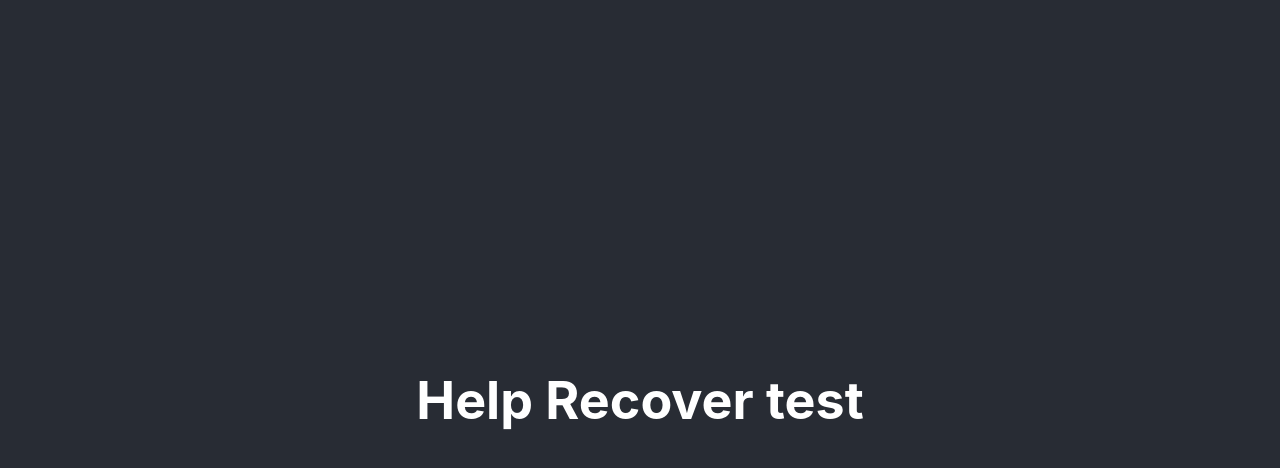
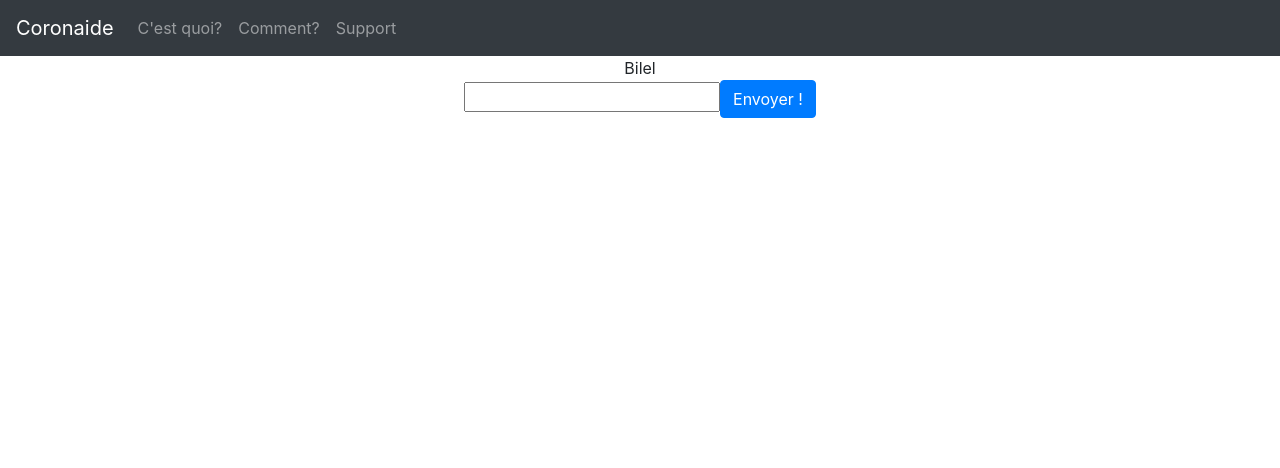
Before and after one commit to tresor-ruph/helpRecover-Web, a React (Create React App) app: page /chat in a window 1280 px wide. Shown: the top 468 px of the page. Built offline with nearby package versions, Linux system fonts and the light colour scheme.

Commit message:
site plus complet

```diff
--- a/package.json
+++ b/package.json
@@ -3,13 +3,14 @@
   "version": "0.1.0",
   "private": true,
   "engines": {
-    "node" : "12.18.0",
-    "npm"  : "6.14.4"
+    "node": "12.18.0",
+    "npm": "6.14.4"
   },
   "dependencies": {
     "@testing-library/jest-dom": "^4.2.4",
     "@testing-library/react": "^9.3.2",
     "@testing-library/user-event": "^7.1.2",
+    "mdbreact": "^4.27.0",
     "react": "^16.14.0",
     "react-dom": "^16.14.0",
     "react-scripts": "3.4.3"
--- a/public/index.html
+++ b/public/index.html
@@ -2,6 +2,10 @@
 <html lang="en">
   <head>
     <meta charset="utf-8" />
+    <link rel="icon" href="%PUBLIC_URL%/favicon.ico" />
+    <script src="https://ajax.googleapis.com/ajax/libs/jquery/3.5.1/jquery.min.js"></script>
+    <script src="https://cdnjs.cloudflare.com/ajax/libs/popper.js/1.16.0/umd/popper.min.js"></script>
+    <script src="https://maxcdn.bootstrapcdn.com/bootstrap/4.5.2/js/bootstrap.min.js"></script>
     <meta name="viewport" content="width=device-width, initial-scale=1" />
     <meta name="theme-color" content="#000000" />
     <meta
--- a/src/App.js
+++ b/src/App.js
@@ -1,14 +1,22 @@
 import React from 'react';
+import Entete from './Component/Entete'
 import './App.css';
+import 'bootstrap/dist/css/bootstrap.min.css'
+import {BrowserRouter as Router, Route } from 'react-router-dom';
+import chat from "./Component/chat"
+import home from "./Component/home"
+
 
 function App() {
   return (
     <div className="App">
-      <header className="App-header">
-
-          <h1>Help Recover test</h1>
-
-      </header>
+      <Router>
+          <Entete />
+          <Route exact path="/login" component={chat}/>
+          <Route exact path="/account" component={chat}/>
+          <Route exact path="/home" component={home}/>
+          <Route exact path="/chat" component={chat}/>
+    </Router>
     </div>
   );
 }
--- /dev/null
+++ b/src/Component/Entete.js
@@ -0,0 +1,37 @@
+import React, { Component } from "react";
+import { MDBNavbar, MDBNavbarBrand,  MDBNavbarToggler, MDBCollapse} from "mdbreact";
+
+class Entete extends Component{
+    state = {
+        connecte: "false"
+    };
+
+    render(){
+        return(
+            <nav class="navbar navbar-expand-md bg-dark navbar-dark">
+                <a class="navbar-brand" href="/home">Coronaide</a>
+
+                <button class="navbar-toggler" type="button" data-toggle="collapse" data-target="#collapsibleNavbar">
+                    <span class="navbar-toggler-icon"></span>
+                </button>
+
+                <div class="collapse navbar-collapse" id="collapsibleNavbar">
+                    <ul class="navbar-nav">
+                    <li class="nav-item">
+                        <a class="nav-link" href="/chat">C'est quoi?</a>
+                    </li>
+                    <li class="nav-item">
+                        <a class="nav-link" href="/account">Comment?</a>
+                    </li>
+                    <li class="nav-item">
+                        <a class="nav-link" href="/login">Support</a>
+                    </li>
+                    </ul>
+                </div>
+            </nav>
+        )
+    }
+
+}
+
+export default Entete;
--- /dev/null
+++ b/src/Component/chat.js
@@ -0,0 +1,22 @@
+import React, { Component } from "react";
+
+class chat extends Component{
+
+    render(){
+        return(
+            <div>
+                <ul className="list-group">
+                <li list-group-item>Bilel</li>
+                </ul>
+                <div className="chatBut">
+                    <div className="BouttonEnvoyer">
+                        <input  name="message"></input>
+                        <button className='btn btn-primary'> Envoyer !</button>
+                    </div>
+                </div>
+            </div>
+        )
+    }
+}
+
+export default chat;
--- /dev/null
+++ b/src/Component/home.js
@@ -0,0 +1,14 @@
+import React, { Component } from "react";
+
+class home extends Component{
+
+    render(){
+        return(
+            <div>
+               <h1>Bienvenue sur Coronaide! Connectes-toi et rejoins la communauté.</h1>
+            </div>
+        )
+    }
+}
+
+export default home;
```
Also changed, not shown: 1 other file (tests, documents, lock files or other folders).
